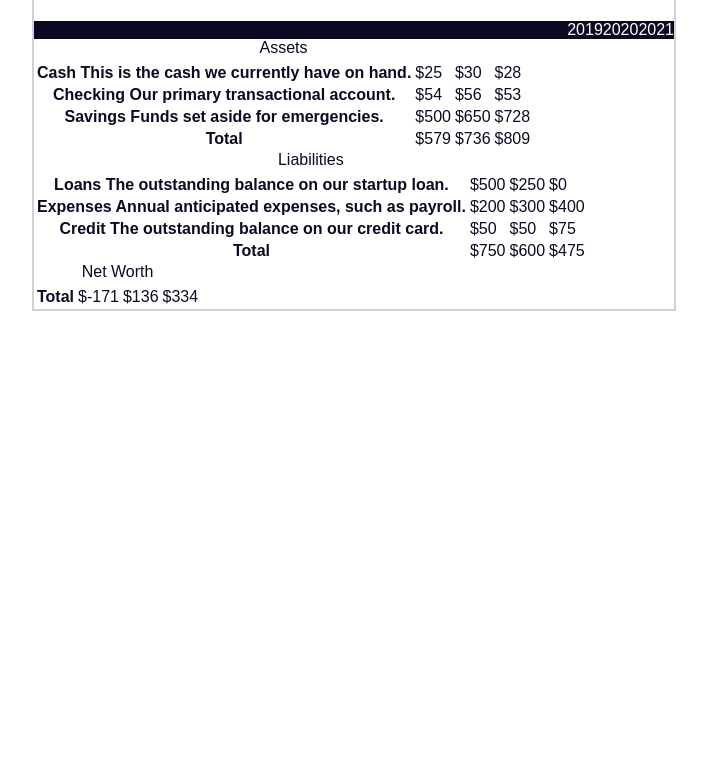
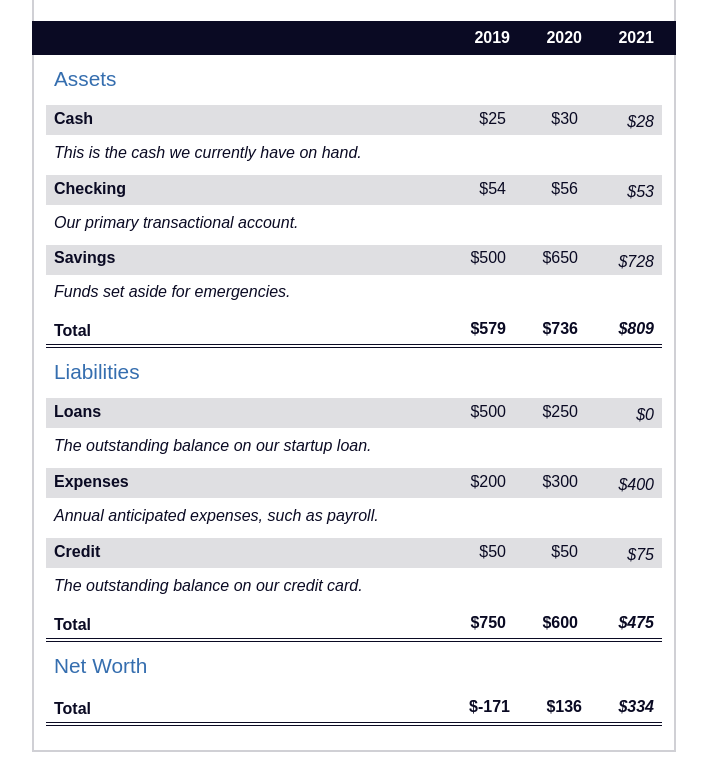
Before and after one commit to karan-cheema/FreeCodeCamp.org, a plain HTML site: page Responsive Web Design/Blalance Sheet/index.html in a window 1280 px wide. Shown: the part 106-866 px from the top of the page, without its empty margins (286-993 px from the left). Before the commit the page ends 800 px from the top, so only its background shows below. Drawn offline with Linux system fonts and the light colour scheme.

Commit message:
Completed styles.css

```diff
--- a/Responsive Web Design/Blalance Sheet/styles.css
+++ b/Responsive Web Design/Blalance Sheet/styles.css
@@ -1,14 +1,14 @@
 span[class~="sr-only"] {
-  border: 0;
-  clip: rect(1px, 1px, 1px, 1px);
-  clip-path: inset(50%);
-  height: 1px;
-  width: 1px;
-  position: absolute;
-  overflow: hidden;
-  white-space: nowrap;
-  padding: 0;
-  margin: -1px;
+  border: 0 !important;
+  clip: rect(1px, 1px, 1px, 1px) !important;
+  clip-path: inset(50%) !important;
+  height: 1px !important;
+  width: 1px !important;
+  position: absolute !important;
+  overflow: hidden !important;
+  white-space: nowrap !important;
+  padding: 0 !important;
+  margin: -1px !important;
 }
 
 html {
@@ -50,7 +50,102 @@ section {
   display: flex;
   justify-content: flex-end;
   position: sticky;
+  z-index: 999;
   top: 0;
+  background: #0a0a23;
   color: #fff;
-  background-color: #0a0a23
+  padding: 0.5rem calc(1.25rem + 2px) 0.5rem 0;
+  margin: 0 -2px;
 }
+
+#years span[class] {
+  font-weight: bold;
+  width: 4.5rem;
+  text-align: right;
+}
+
+.table-wrap {
+  padding: 0 0.75rem 1.5rem 0.75rem;
+}
+
+table {
+  border-collapse: collapse;
+  border: 0;
+  width: 100%;
+  position: relative;
+  margin-top: 3rem;
+}
+
+table caption {
+  color: #356eaf;
+  font-size: 1.3em;
+  font-weight: normal;
+  position: absolute;
+  top: -2.25rem;
+  left: 0.5rem;
+}
+
+tbody td {
+  width: 100vw;
+  min-width: 4rem;
+  max-width: 4rem;
+}
+
+tbody th {
+  width: calc(100% - 12rem);
+}
+
+tr[class="total"] {
+  border-bottom: 4px double #0a0a23;
+  font-weight: bold;
+}
+
+tr[class="total"] th {
+  text-align: left;
+  padding: 0.5rem 0 0.25rem 0.5rem;
+}
+
+tr.total td {
+  text-align: right;
+  padding: 0 0.25rem;
+}
+
+tr.total td:nth-of-type(3) {
+  padding-right: 0.5rem;
+}
+
+tr.total:hover {
+  background-color: #99c9ff;
+}
+
+td.current {
+  font-style: italic;
+}
+
+tr.data {
+  background-image: linear-gradient(to bottom, #dfdfe2 1.845rem, white 1.845rem);
+}
+
+tr.data th {
+  text-align: left;
+  padding-top: 0.3rem;
+  padding-left: 0.5rem;
+}
+
+tr.data th .description {
+  display: block;
+  font-weight: normal;
+  font-style: italic;
+  padding: 1rem 0 0.75rem;
+  margin-right: -13.5rem;
+}
+
+tr.data td {
+  vertical-align: top;
+  padding: 0.3rem 0.25rem 0;
+  text-align: right;
+}
+
+tr.data td:last-of-type {
+  padding: 0.5rem;
+}
```
